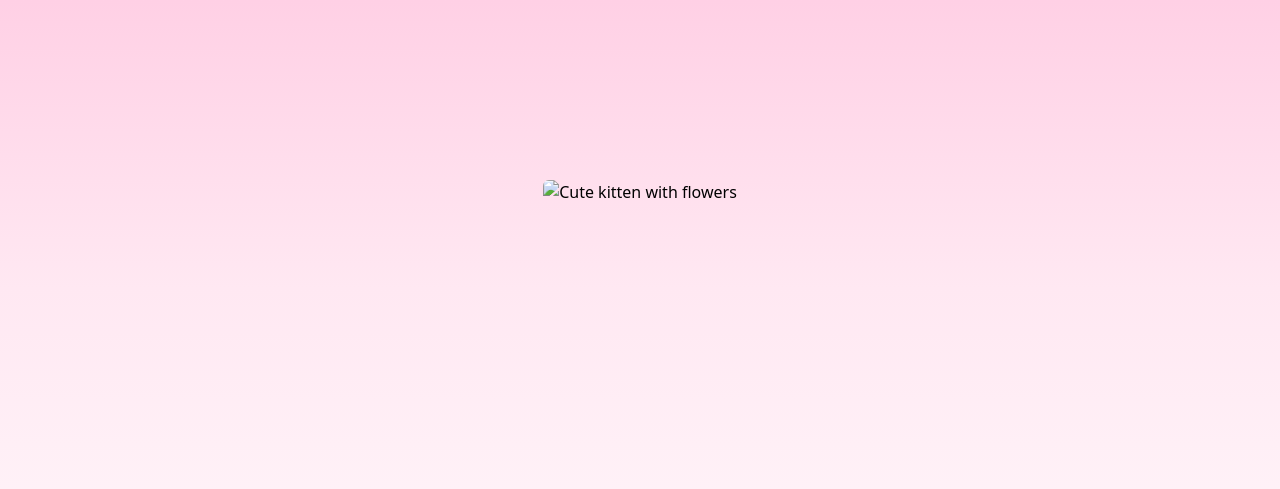
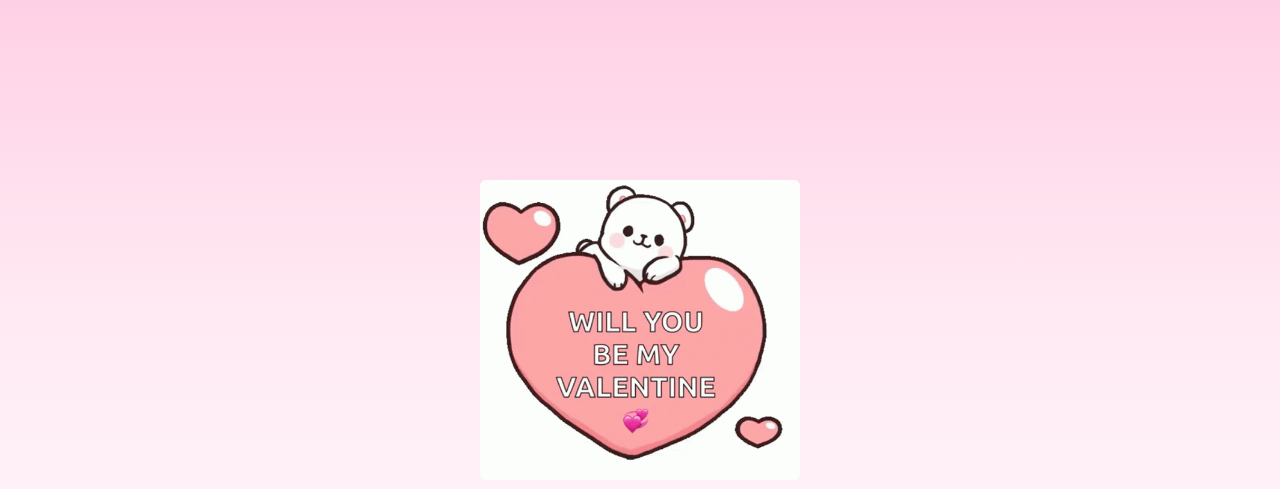
Before and after one commit to laghmardiaziz-byte/laghloughv, a plain HTML site: page index.html in a window 1280 px wide. Shown: the top 489 px of the page. Drawn offline with nearby package versions, Linux system fonts and the light colour scheme.

Commit message:
Update index.html

```diff
--- a/index.html
+++ b/index.html
@@ -44,7 +44,7 @@
     <section class="flex flex-col items-center p-4">
       <img
         id="imageDisplay"
-        src="./images/image1.gif"
+        src="./image1.gif"
         alt="Cute kitten with flowers"
         class="rounded-md h-[300px] object-cover"
       />
```
